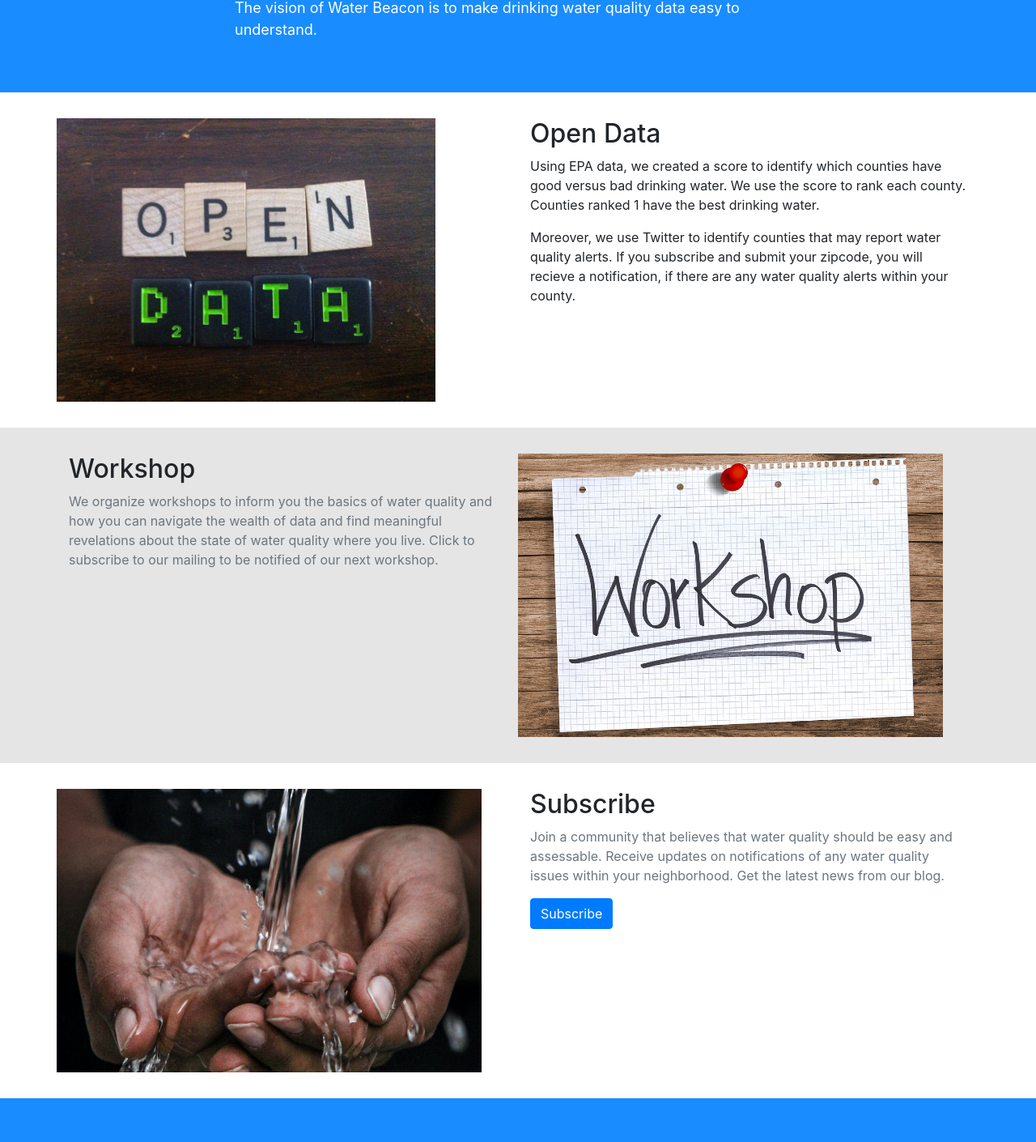
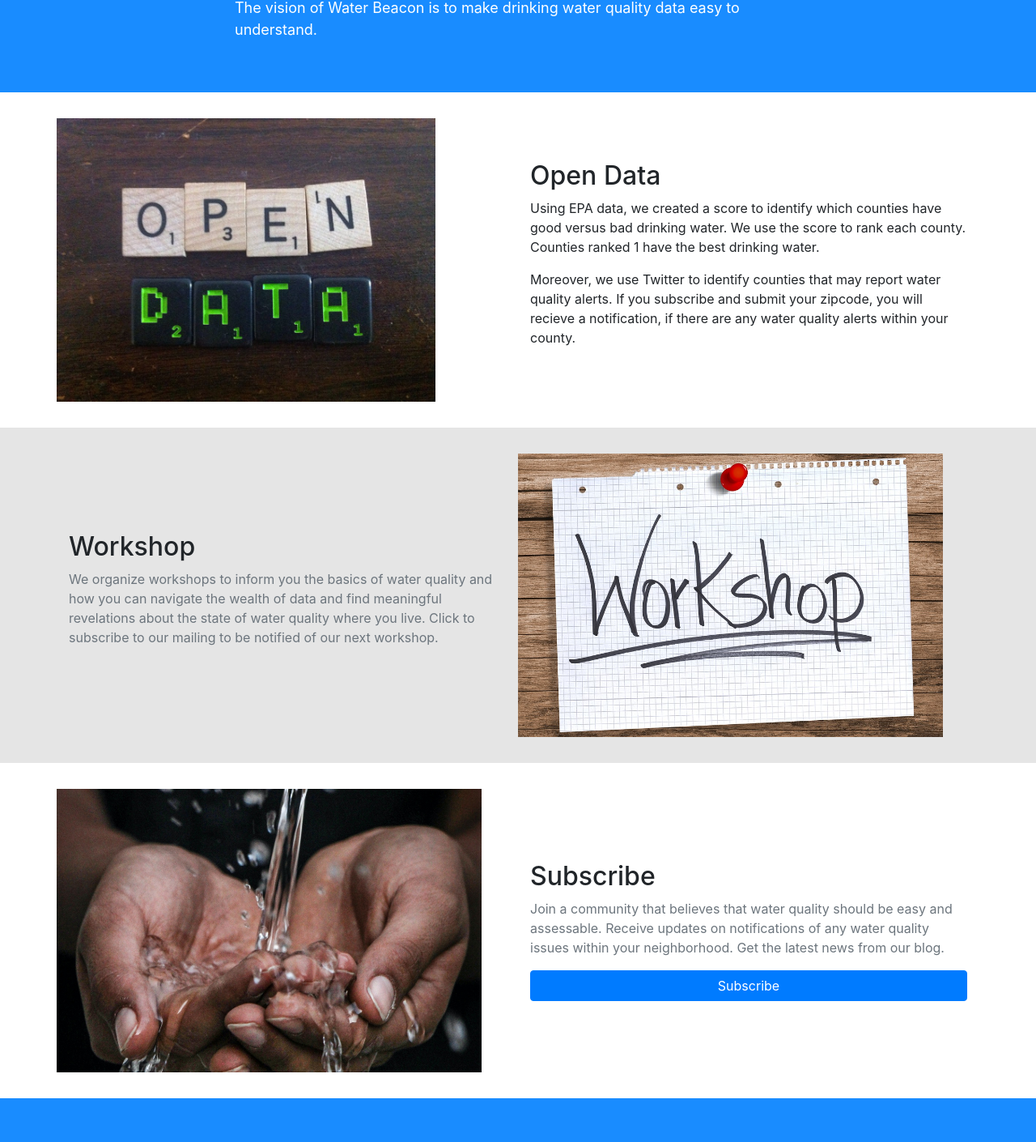
Before and after one commit to codefordenver/waterbeacon, a React (Create React App) app in the folder frontend/: page /#/ in a window 1280 px wide. Shown: the part 932-2342 px from the top of the page at 81% size. Built offline with nearby package versions, Linux system fonts and the light colour scheme; no server answers.

Commit message:
center description text

```diff
--- a/frontend/src/Pages/styleHome.css
+++ b/frontend/src/Pages/styleHome.css
@@ -52,6 +52,13 @@
   justify-content: center;
   align-items: center;
 }
+
+.vertical-center-all {
+    display: flex;
+    flex-flow: column;
+    justify-content: center;
+}
+
 #why-wb {
   height: 100%;
   padding:3rem;
--- a/frontend/src/components/OpenData.css
+++ b/frontend/src/components/OpenData.css
@@ -2,3 +2,7 @@
   height: 100%;
   background-color: white;
 }
+
+#offset-top {
+    margin-top: 60px;
+}
--- a/frontend/src/components/OpenData.js
+++ b/frontend/src/components/OpenData.js
@@ -19,7 +19,7 @@ export default function liveData () {
 
           </Col>
 
-          <Col>
+          <Col className="vertical-center-all">
             <h2>Open Data</h2>
             <p>
                 Using EPA data, we created a score to identify which counties have good versus bad drinking water.
--- a/frontend/src/components/Subscribe.js
+++ b/frontend/src/components/Subscribe.js
@@ -17,7 +17,7 @@ export default function subscribeView () {
             </Row>
           </Col>
 
-          <Col>
+          <Col className="vertical-center-all">
             <h2>Subscribe</h2>
             <p className="text-muted">Join a community that believes that water quality should be easy and assessable. Receive updates on notifications of any water quality issues within your neighborhood. Get the latest news from our blog.</p>
             <NavHashLink to="/subscribe/" className="btn btn-primary">
--- a/frontend/src/components/WorkShop.js
+++ b/frontend/src/components/WorkShop.js
@@ -9,7 +9,7 @@ export default function WorkShop() {
     <article id="workshop" className="reverse-flex">
     <Container>
       <Row >
-        <Col >
+        <Col className="vertical-center-all" >
           <h2>Workshop</h2>
           <p class="text-muted">We organize workshops to inform you the basics of water quality and how you can navigate the wealth of data and find meaningful revelations about the state of water quality where you live. Click to subscribe to our mailing to be notified of our next workshop.</p>
         </Col>
```
